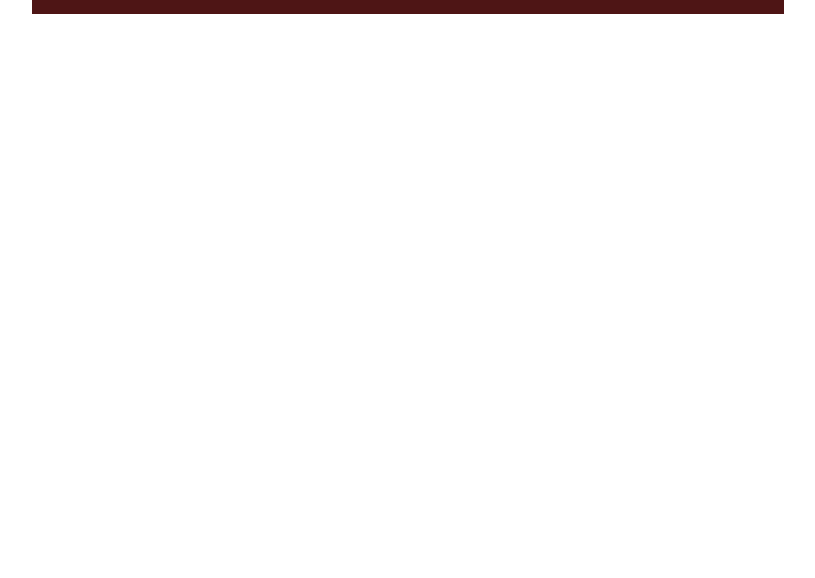
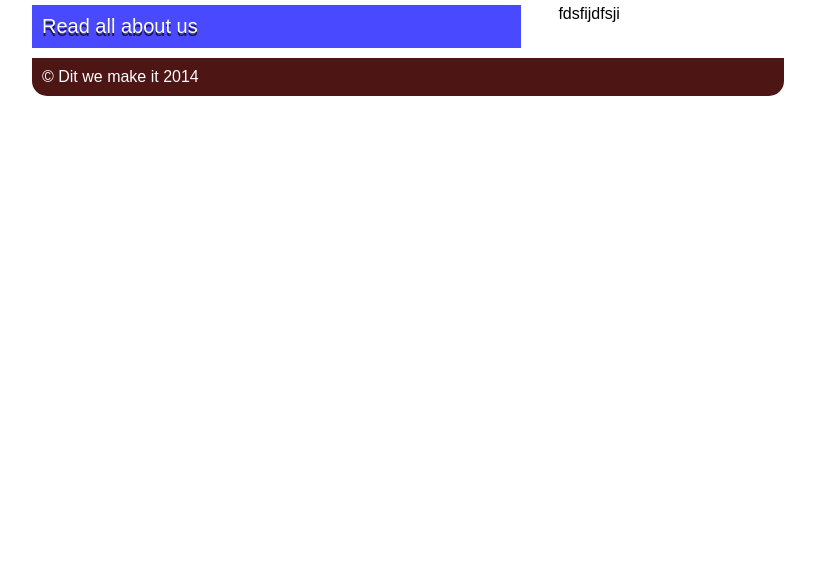
Before and after one commit to stevenbraham/startreckwebsite, a plain HTML site: page index.html in a window 1280 px wide. Shown: the part 222-800 px from the top of the page, without its empty margins (232-1047 px from the left). Drawn offline with Linux system fonts and the light colour scheme.

Commit message:
menu bar

```diff
--- a/css/style.css
+++ b/css/style.css
@@ -16,7 +16,7 @@ body {
 header {
     font-size: 12px;
     background: rgba(162, 135, 135, 0.37);
-    padding: 1px 20px 0.5px;
+    padding: 10px 20px 5px;
     border-radius: 15px 15px 0px 0px;
 }
 
@@ -29,13 +29,31 @@ nav a {
     color: white;
     text-decoration: none;
     text-transform: uppercase;
-    padding: 10px;
     display: inline-block;
     margin: 0;
 }
 
 nav a:hover {
     background: #af7305;
+}
+
+aside {
+    width: 30%;
+    background: white;
+    float: left;
+}
+
+footer {
+    color: #ffffff;
+    background: #4e1515;
+    border-radius: 0px 0px 15px 15px;
+}
+
+h1 {
+    color: #ffffff;
+    font-weight: lighter;
+    text-shadow: 0px 3px rgba(15, 4, 11, 0.78);
+    margin: 0;
 }
 
 /* Specific elements */
@@ -45,3 +63,26 @@ nav a:hover {
     font-weight: lighter;
     text-shadow: 0px 3px rgba(15, 4, 11, 0.78);
 }
+
+#content {
+    margin: 10px 0px 10px;
+    display: flex;
+}
+
+#news {
+    float: left;
+    background: white;
+    width: 65%;
+    margin-right: 5%;
+}
+
+#news h1 {
+    margin: 0;
+    background: #4949ff;
+    font-size: 20px;
+}
+
+/* padding done in the end to ensure equal spacing */
+nav a, footer, #news h1 {
+    padding: 10px
+}
--- a/index.html
+++ b/index.html
@@ -16,5 +16,16 @@
     <a href="/project">Project</a>
     <a href="/donate">Donate</a>
 </nav>
+<div id="content">
+    <section id="news">
+        <h1>Read all about us</h1>
+    </section>
+    <aside>
+        fdsfijdfsji
+    </aside>
+</div>
+<footer>
+    &copy; Dit we make it 2014
+</footer>
 </body>
 </html>
```
